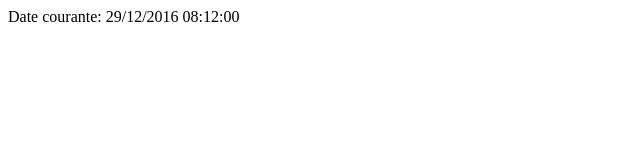
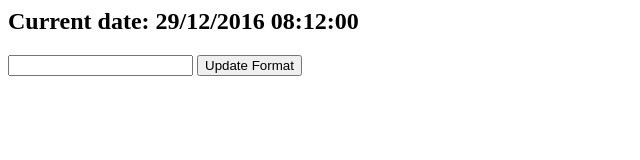
Before and after one commit to Absike/angular-course-ng1, a plain HTML site: page practice/01-services/index.html in a window 1280 px wide. Shown: the whole page, without its empty margins (0-640 px from the left). Drawn offline with Linux system fonts and the light colour scheme.

Commit message:
feature (01-services): user can apply its format

```diff
--- a/practice/01-services/controllers/DateController.js
+++ b/practice/01-services/controllers/DateController.js
@@ -1,5 +1,8 @@
 function DateController($scope, DateService) {
-    $scope.now = DateService.now();
+    $scope.displayDate = function() {
+        $scope.now = DateService.now($scope.format);
+    }
+    $scope.displayDate(); // On first load, $scope.format is undefined
 }
 
 angular.module('controllers', [])
--- a/practice/01-services/index.html
+++ b/practice/01-services/index.html
@@ -7,7 +7,8 @@
         <script src="index.js"></script>
 
         <div ng-controller="DateController">
-            Date courante: {{now}}
+            <h2>Current date: {{now}}</h2>
+            <input type="text" ng-model="format" /> <button ng-click="displayDate()">Update Format</button>
         </div>
     </body>
 </html>
--- a/practice/01-services/services/DateService.js
+++ b/practice/01-services/services/DateService.js
@@ -9,8 +9,8 @@ function DateServiceProvider() {
 
     // Our service
     this.$get = function() {
-        function now() {
-            return moment().format(format);
+        function now(userFormat) {
+            return moment().format(userFormat || format); // If userFormat is falsy format is returned
         }
         return {
             now: now
```
